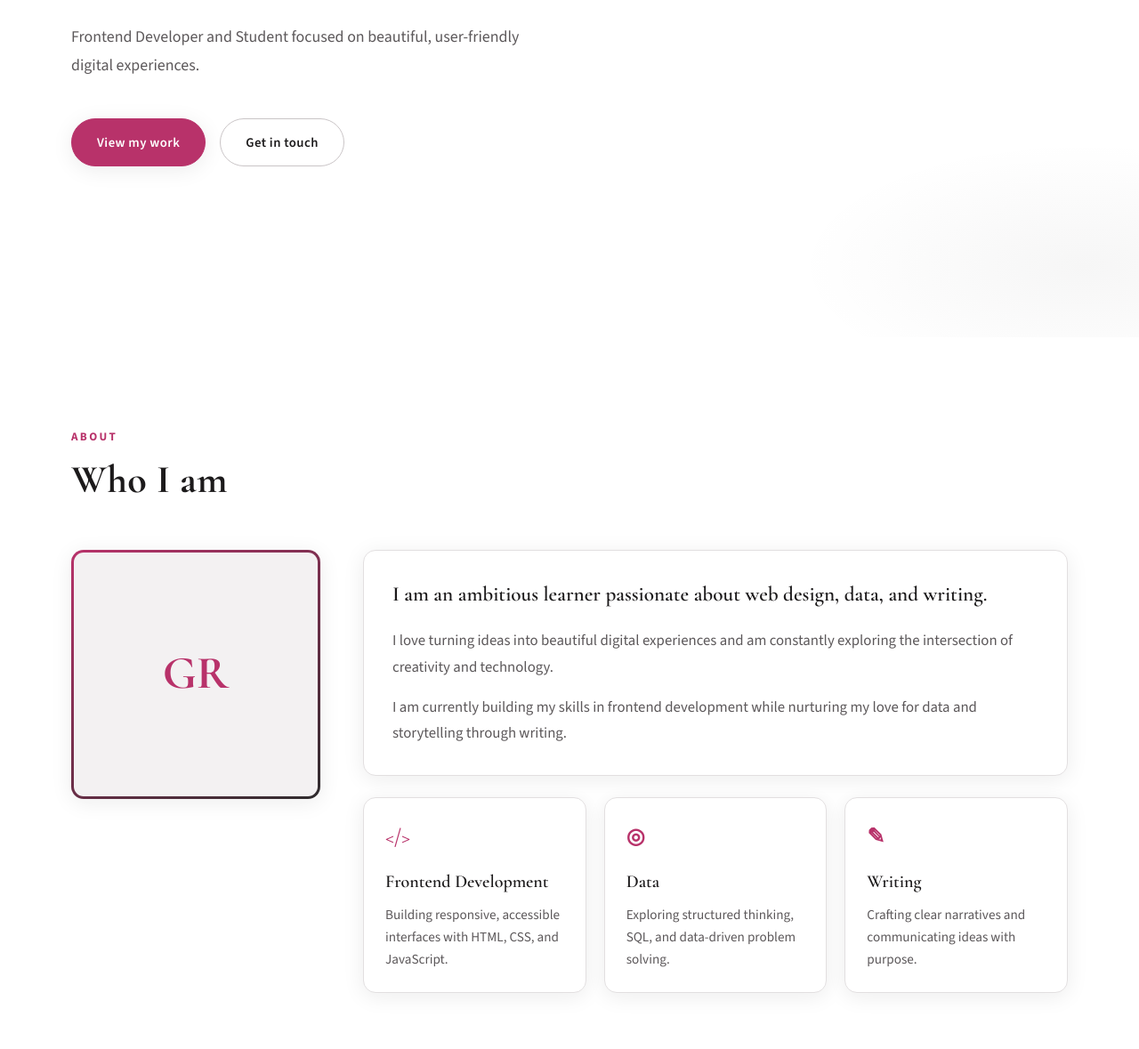
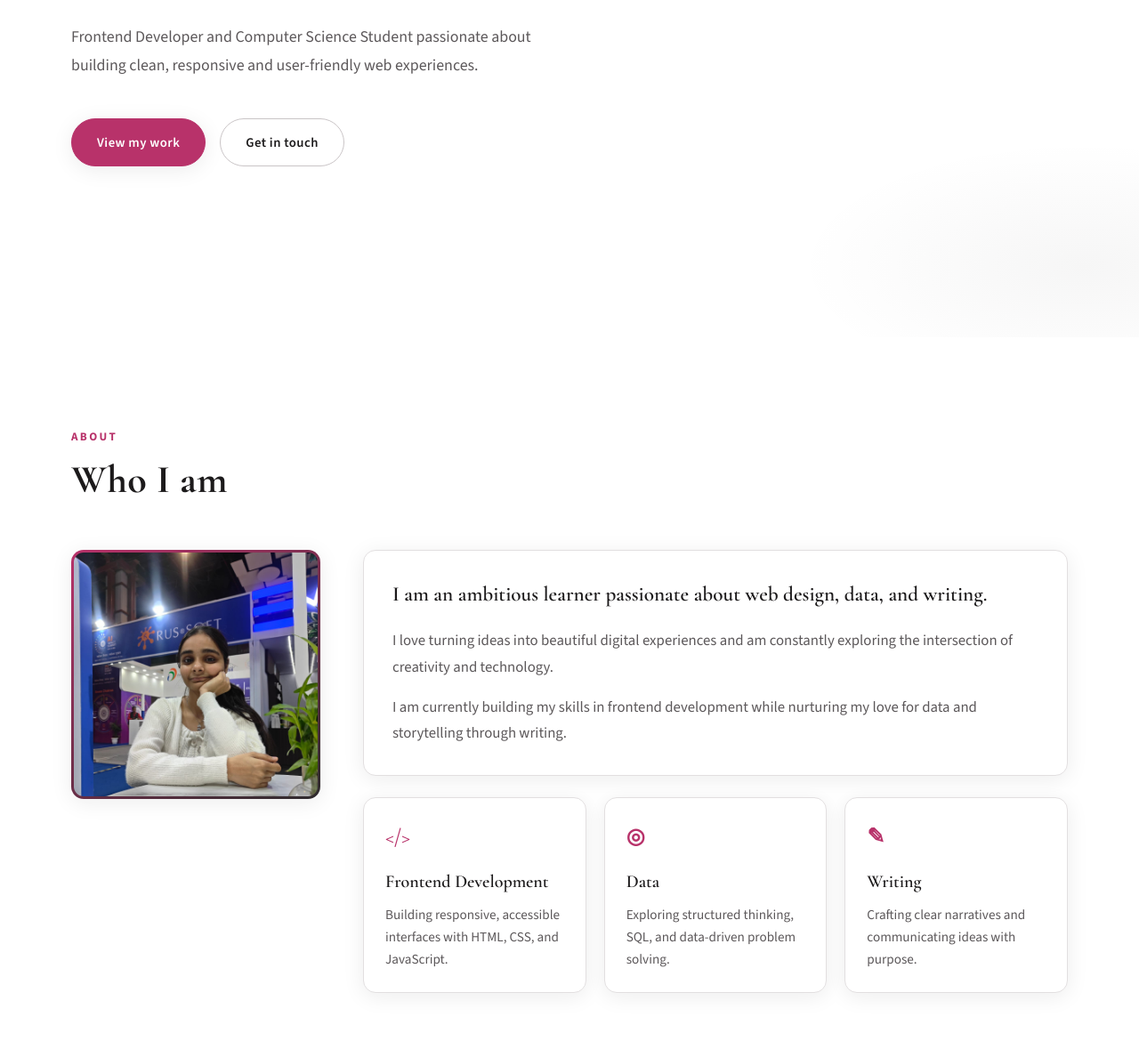
Before and after one commit to gracyraghav04/my-portfolio, a plain HTML site: page index.html in a window 1280 px wide. Shown: the part 421-1600 px from the top of the page at 89% size. Drawn offline with nearby package versions, Linux system fonts and the light colour scheme.

Commit message:
added image and did a little modification in description

```diff
--- a/index.html
+++ b/index.html
@@ -54,7 +54,7 @@
           <span class="cursor" aria-hidden="true">|</span>
         </p>
         <p class="hero-desc reveal">
-          Frontend Developer and Student focused on beautiful, user-friendly digital experiences.
+         Frontend Developer and Computer Science Student passionate about building clean, responsive and user-friendly web experiences.
         </p>
         <div class="hero-actions reveal">
           <a href="#projects" class="btn btn-primary">View my work</a>
@@ -73,8 +73,8 @@
         <div class="about-layout">
           <div class="about-profile reveal">
             <div class="about-image-frame">
-              <div class="about-avatar" role="img" aria-label="Profile photo placeholder">
-                <span>GR</span>
+              <div class="about-avatar" >
+                <img src="gracy2.jpeg" alt="Photo of GRACY RAGHAV" class="profile-image" />
               </div>
             </div>
           </div>
@@ -129,7 +129,7 @@
           <article class="skill-card reveal">
             <div class="skill-icon" aria-hidden="true">{ }</div>
             <h3>Programming</h3>
-            <p>Python, C, OOPS with Java</p>
+            <p>Python, C,DSA in C++,OOPS with Java</p>
             <div class="skill-bar"><span style="--progress: 75%"></span></div>
           </article>
           <article class="skill-card reveal">
--- a/style.css
+++ b/style.css
@@ -459,16 +459,19 @@ ul {
 .about-avatar {
   width: 100%;
   height: 100%;
+  overflow: hidden;
   border-radius: calc(var(--radius) - 3px);
-  background: var(--surface-soft);
-  display: flex;
-  align-items: center;
-  justify-content: center;
-  font-family: var(--font-display);
-  font-size: 3.25rem;
-  font-weight: 700;
-  color: var(--pink);
 }
+
+.profile-img {
+  width: 100%;
+  height: 100%;
+  object-fit:contain;
+  display: block;
+  transition: transform 0.4s ease;
+}
+
+
 
 .about-main {
   display: flex;
@@ -1059,4 +1062,6 @@ ul {
     flex-direction: column;
     text-align: center;
   }
+
+
 }
```
Also changed, not shown: gracy.jpeg (added), gracy2.jpeg (added).
